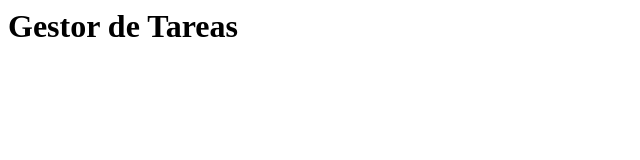
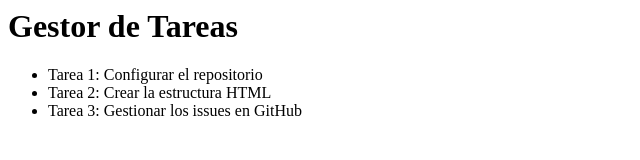
Before and after one commit to NUXX-G/gestor-tareas-issues, a plain HTML site: page index.html in a window 1280 px wide. Shown: the whole page, without its empty margins (0-640 px from the left). Drawn offline with Linux system fonts and the light colour scheme.

Commit message:
feat: Añadir listado de tareas (Fixes #2)

```diff
--- a/index.html
+++ b/index.html
@@ -1 +1,8 @@
 <h1>Gestor de Tareas</h1>
+
+
+<ul>
+  <li>Tarea 1: Configurar el repositorio</li>
+  <li>Tarea 2: Crear la estructura HTML</li>
+  <li>Tarea 3: Gestionar los issues en GitHub</li>
+</ul>
```
